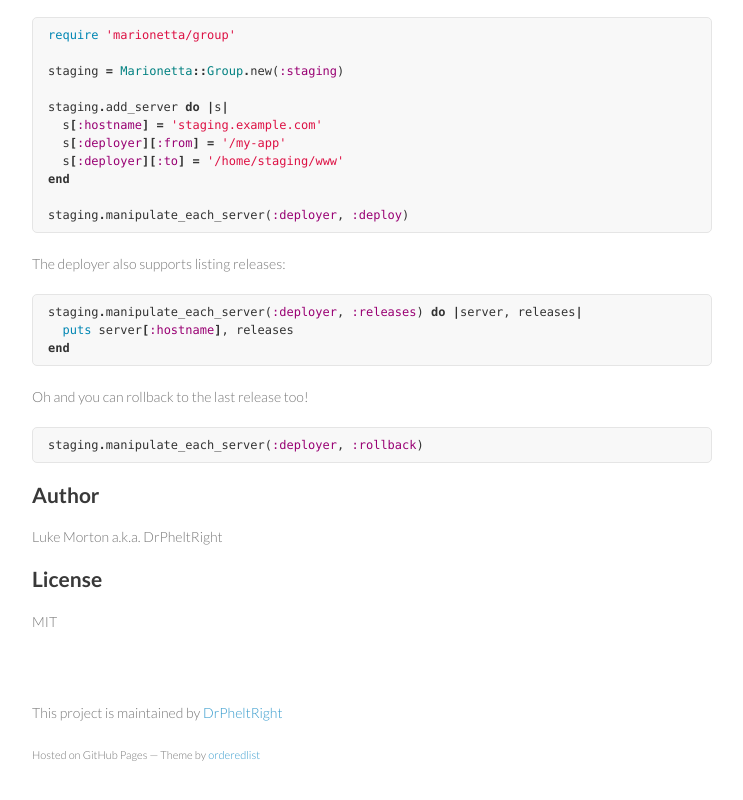
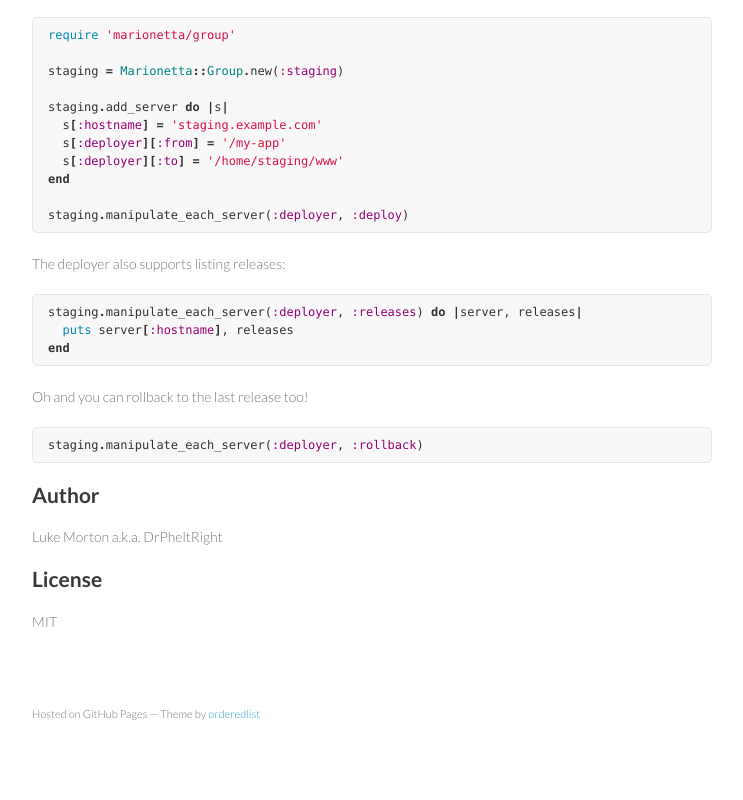
Before and after one commit to lukemorton/marionetta, a plain HTML site: page index.html in a window 1280 px wide. Shown: the part 2201-3001 px from the top of the page, without its empty margins (268-1011 px from the left). Drawn offline with Linux system fonts and the light colour scheme.

Commit message:
Remove maintained statement.

```diff
--- a/index.html
+++ b/index.html
@@ -172,7 +172,6 @@ machine to a remote one over SSH.</p>
 <p>MIT</p>
       </section>
       <footer>
-        <p>This project is maintained by <a href="https://github.com/DrPheltRight">DrPheltRight</a></p>
         <p><small>Hosted on GitHub Pages &mdash; Theme by <a href="https://github.com/orderedlist">orderedlist</a></small></p>
       </footer>
     </div>
```
